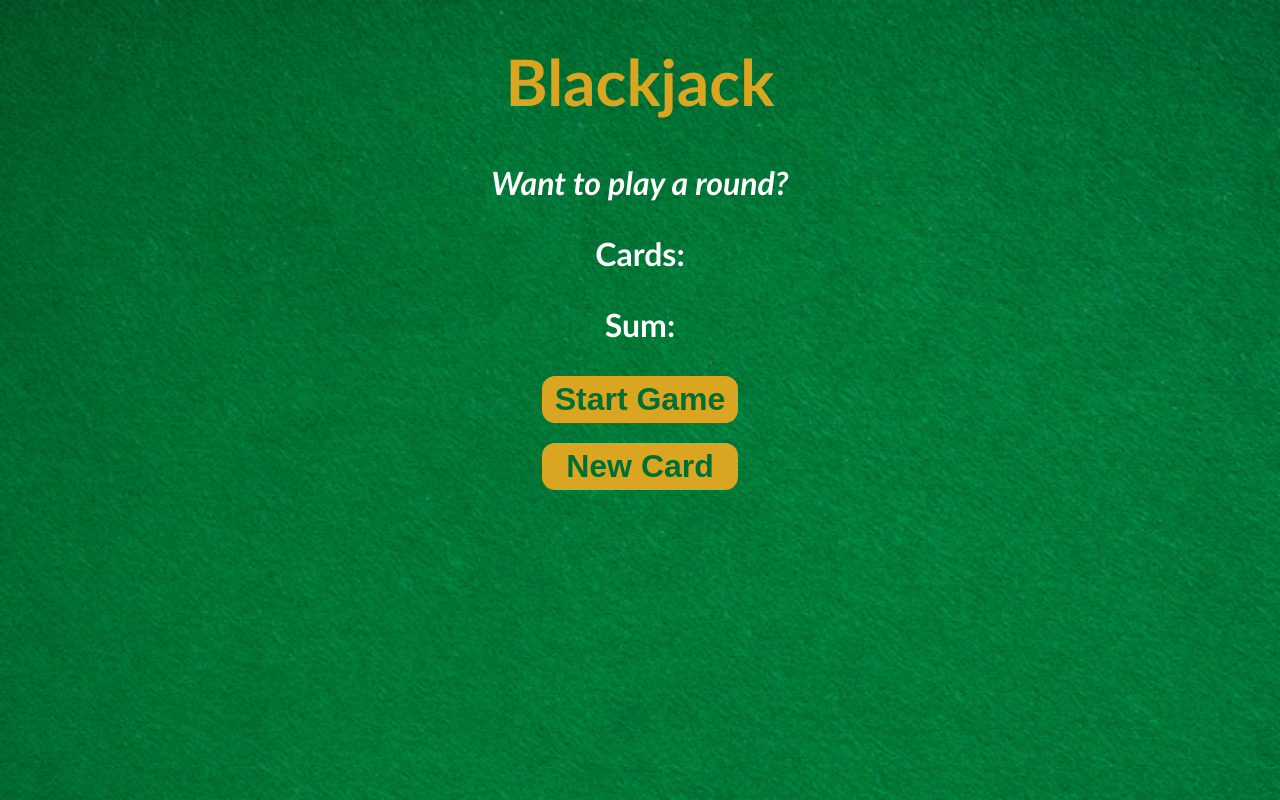
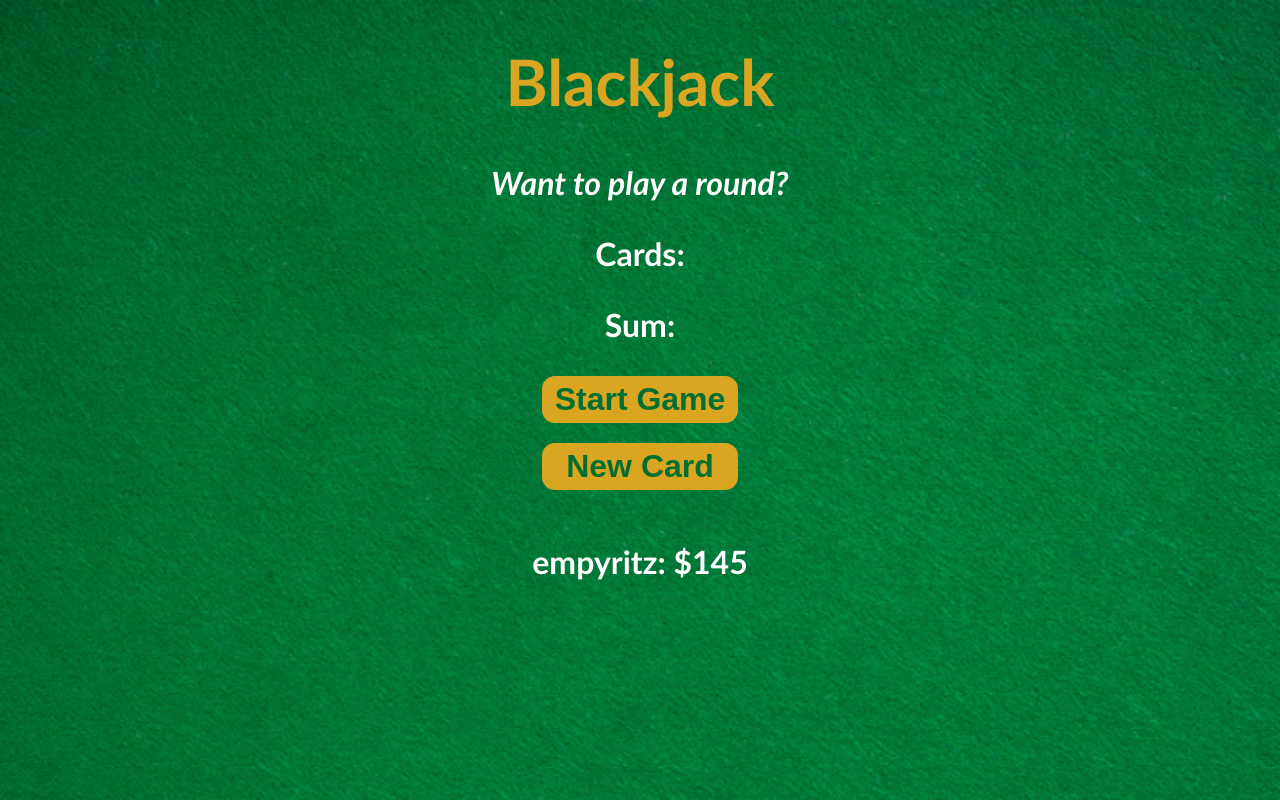
Before and after one commit to Empyritz/Javascript, a plain HTML site: page index.html in a window 1280 px wide. Drawn offline with Linux system fonts and the light colour scheme.

Commit message:
Using an object to set parameters like the credits and the name of the player

```diff
--- a/index.html
+++ b/index.html
@@ -17,6 +17,7 @@
         <button id="buttonStart">Start Game</button>
         <button id="buttonNew" >New Card</button>
     </div>
+    <p id="player-el"></p>
 
 </body>
 </html>
--- a/main.js
+++ b/main.js
@@ -3,6 +3,11 @@ let cards = [];
 let message = ""
 let isAlive = false
 let hasBlackjack = false
+
+let player = {
+    name: "empyritz",
+    chips: 145,
+}
 
 
 let messageEl = document.querySelector("#message-el")
@@ -10,10 +15,13 @@ let startBtn = document.querySelector("#buttonStart")
 let newBtn = document.querySelector("#buttonNew")
 let sumEl = document.querySelector("#sum-el")
 let cardsEl = document.querySelector("#cards-el")
+let playerEl = document.querySelector("#player-el")
 
 
 startBtn.addEventListener("click", startGame)
 newBtn.addEventListener("click", newCard)
+
+playerEl.textContent = player.name + ": $" + player.chips
 
 
 function getRandomCard () {
```
